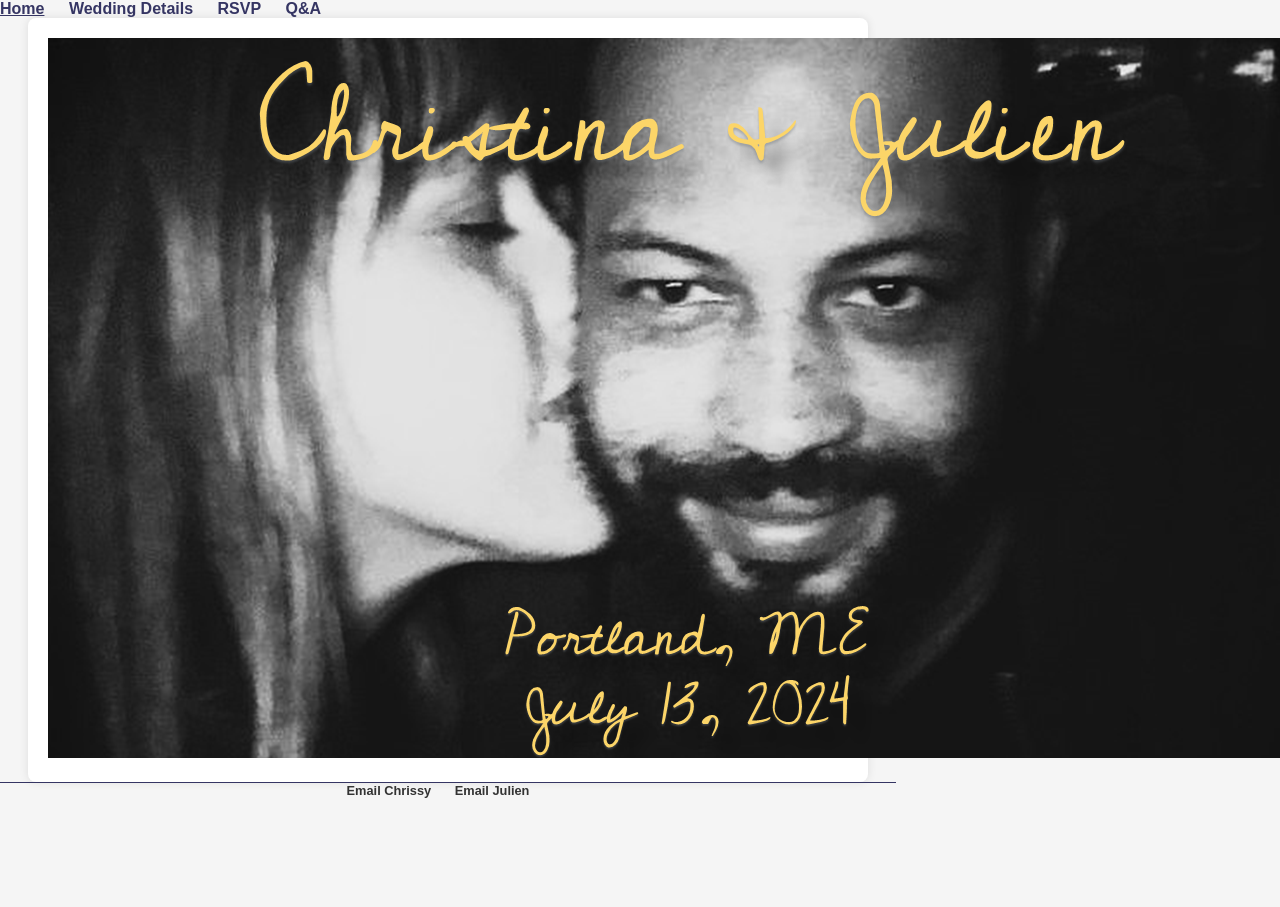
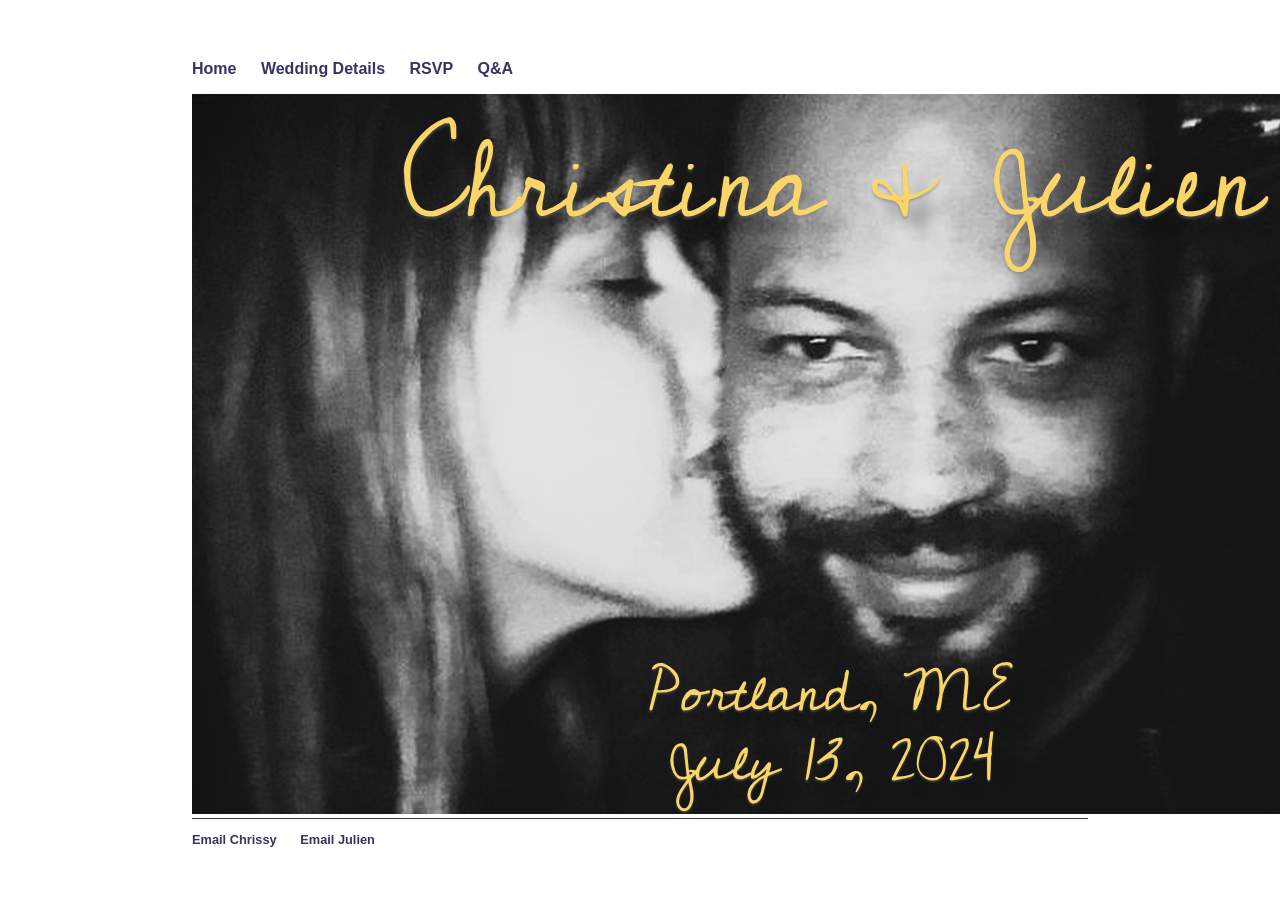
Before and after one commit to christina-ladam/wedding, a Jekyll site: the page built from index.html, in a window 1280 px wide. Built offline with Jekyll 4.4.1, drawn with Linux system fonts in a browser that asks for light colours; some web fonts are replaced.

Commit message:
Update default.html

```diff
--- a/_layouts/default.html
+++ b/_layouts/default.html
@@ -6,51 +6,7 @@
     <link rel="stylesheet" type="text/css" href="/css/main.css">
     <!-- link to Google Fonts - Ruluko -->
     <link href="https://fonts.googleapis.com/css2?family=Ruluko&display=swap" rel="stylesheet">
-    <style>
-        body {
-            font-family: 'Ruluko', sans-serif;
-            margin: 0;
-            padding: 0;
-            background-color: #f5f5f5;
-            color: #353563;
-        }
-        nav ul {
-            list-style-type: none;
-            padding: 0;
-            margin: 0;
-        }
-        nav ul li {
-            display: inline;
-            margin-right: 20px;
-        }
-        nav ul li a {
-            text-decoration: none;
-            color: #353563;
-            font-weight: bold;
-        }
-        .container {
-            max-width: 800px;
-            margin: 0 auto;
-            padding: 20px;
-            background-color: #fff;
-            border-radius: 8px;
-            box-shadow: 0 0 10px rgba(0, 0, 0, 0.1);
-        }
-        footer ul {
-            list-style-type: none;
-            padding: 0;
-            margin: 0;
-            text-align: center;
-        }
-        footer ul li {
-            display: inline;
-            margin-right: 20px;
-        }
-        footer ul li a {
-            text-decoration: none;
-            color: #333;
-        }
-    </style>
+
 </head>
 <body>
     <nav>
```
